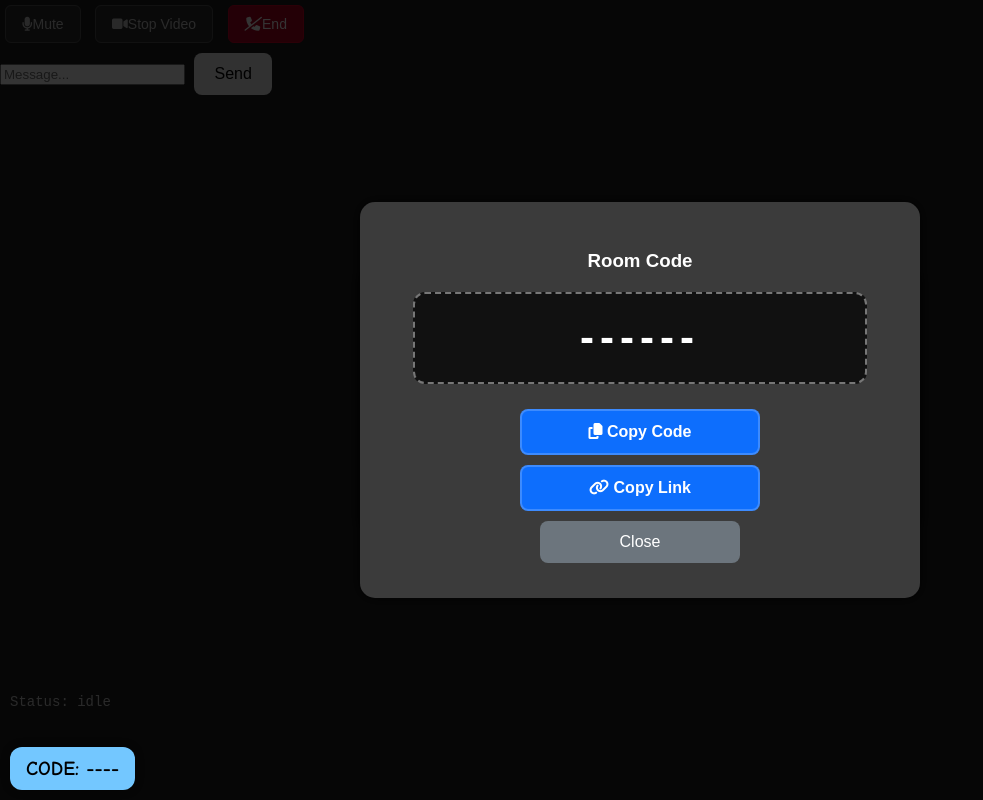
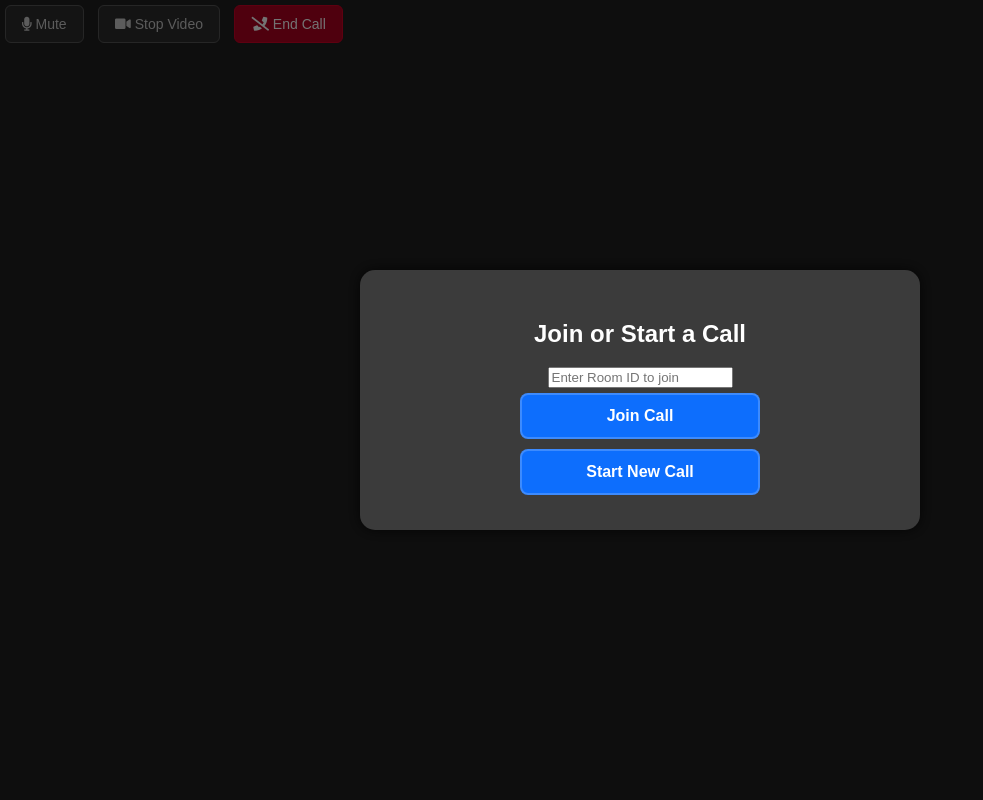
Before and after one commit to MWhite777/CallingTest, a plain HTML site: page index.html in a window 1280 px wide. Shown: the whole page, without its empty margins (0-983 px from the left). Drawn offline with Linux system fonts and the light colour scheme.

Commit message:
Update index.html

```diff
--- a/index.html
+++ b/index.html
@@ -1,106 +1,72 @@
 <!DOCTYPE html>
 <html lang="en">
 <head>
-<meta charset="UTF-8" />
-<meta name="viewport" content="width=device-width, initial-scale=1.0" />
-<title>Free Video Call</title>
-
-<!-- FontAwesome -->
-<link rel="stylesheet" href="https://cdnjs.cloudflare.com/ajax/libs/font-awesome/6.5.0/css/all.min.css">
-
-<!-- Main CSS -->
-<link rel="stylesheet" href="style.css" />
-
+    <meta charset="UTF-8">
+    <meta name="viewport" content="width=device-width, initial-scale=1.0">
+    <title>Firebase Video Call</title>
+    <link rel="stylesheet" href="style.css">
+    <!-- Font Awesome for icons -->
+    <link rel="stylesheet"
+          href="https://cdnjs.cloudflare.com/ajax/libs/font-awesome/5.15.3/css/all.min.css">
 </head>
 <body>
-
-<!-- JOIN MODAL -->
-<div id="join-modal" class="modal">
-  <div class="modal-content">
-    <h2>Join or Create Room</h2>
-
-    <div class="input-row">
-      <input id="room-id-input" type="text" placeholder="Enter Room Code" />
+    <div class="container">
+        <div class="main">
+            <div class="main__videos">
+                <div id="video-grid">
+                    <!-- Local + remote videos get added here -->
                 </div>
-
-    <div class="button-row">
-      <button id="start-call-btn" class="action-btn create-btn">
-        <i class="fas fa-plus"></i> Create Room
+            </div>
+            <div class="main__controls">
+                <div class="main__controls__block">
+                    <button id="mute-btn" class="main__controls__button main__mute_button">
+                        <i class="fas fa-microphone"></i>
+                        <span>Mute</span>
                     </button>
-
-      <button id="join-call-btn" class="action-btn join-btn">
-        <i class="fas fa-sign-in-alt"></i> Join Room
+                    <button id="video-btn" class="main__controls__button main__video_button">
+                        <i class="fas fa-video"></i>
+                        <span>Stop Video</span>
+                    </button>
+                    <button id="end-call-btn" class="main__controls__button end-call-button hidden">
+                        <i class="fas fa-phone-slash"></i>
+                        <span>End Call</span>
                     </button>
                 </div>
             </div>
         </div>
-
-<!-- ROOM INFO MODAL -->
-<div id="room-info-modal" class="modal small-modal">
-  <div class="modal-content small-content">
-    <h3>Room Code</h3>
-    <p id="room-id-display" class="room-display">------</p>
-
-    <div class="button-row">
-      <button id="copy-id-btn" class="action-btn small-btn">
-        <i class="fas fa-copy"></i> Copy Code
-      </button>
-      <button id="copy-link-btn" class="action-btn small-btn">
-        <i class="fas fa-link"></i> Copy Link
-      </button>
     </div>
 
-    <button id="close-room-info-btn" class="close-info-btn">
-      Close
-    </button>
+    <!-- Join / Start Call Modal -->
+    <div id="join-modal" class="modal">
+        <div class="modal-content">
+            <h2>Join or Start a Call</h2>
+            <input type="text" id="room-id-input" placeholder="Enter Room ID to join">
+            <div class="modal-buttons">
+                <button id="join-call-btn">Join Call</button>
+                <button id="start-call-btn">Start New Call</button>
+            </div>
         </div>
     </div>
 
-<!-- JOIN CODE BADGE (bottom-left) -->
-<div id="join-code-badge">CODE: ----</div>
-
-<!-- STATUS LABEL -->
-<div id="status-label">Status: idle</div>
-
-<!-- VIDEO GRID -->
-<div id="video-grid"></div>
-
-<!-- CONTROLS -->
-<div id="controls">
-  <button id="mute-btn" class="control-btn">
-    <i class="fas fa-microphone"></i><span>Mute</span>
-  </button>
-
-  <button id="video-btn" class="control-btn">
-    <i class="fas fa-video"></i><span>Stop Video</span>
-  </button>
-
-  <button id="end-call-btn" class="control-btn end hidden">
-    <i class="fas fa-phone-slash"></i><span>End</span>
-  </button>
+    <!-- Room Info Modal (shows after starting a call) -->
+    <div id="room-info-modal" class="modal" style="display: none;">
+        <div class="room-info-content">
+            <h2>Your Call is Ready!</h2>
+            <p>Share this ID or link with others to join your call.</p>
+            <div class="room-id-display" id="room-id-display"></div>
+            <div class="copy-buttons">
+                <button id="copy-id-btn">Copy ID</button>
+                <button id="copy-link-btn">Copy Link</button>
             </div>
-
-<!-- CHAT (optional but supported) -->
-<div id="chat-panel">
-  <div id="chat-messages"></div>
-  <div class="chat-input-row">
-    <input id="chat-input" type="text" placeholder="Message..." />
-    <button id="chat-send-btn">Send</button>
+            <button id="close-room-info-btn">Close</button>
         </div>
     </div>
 
-<!-- PARTICIPANTS LIST -->
-<ul id="participants-list"></ul>
+    <!-- Firebase SDK (compat version, works with firebase.initializeApp) -->
+    <script src="https://www.gstatic.com/firebasejs/9.6.1/firebase-app-compat.js"></script>
+    <script src="https://www.gstatic.com/firebasejs/9.6.1/firebase-database-compat.js"></script>
 
-<!-- SUBTITLES -->
-<div id="subtitles-container"></div>
-
-<!-- Firebase -->
-<script src="https://www.gstatic.com/firebasejs/8.10.1/firebase-app.js"></script>
-<script src="https://www.gstatic.com/firebasejs/8.10.1/firebase-database.js"></script>
-
-<!-- Main JS -->
+    <!-- Your app logic -->
     <script src="script.js"></script>
-
 </body>
 </html>
```
Lines whose indentation alone changed are shown as unchanged.
